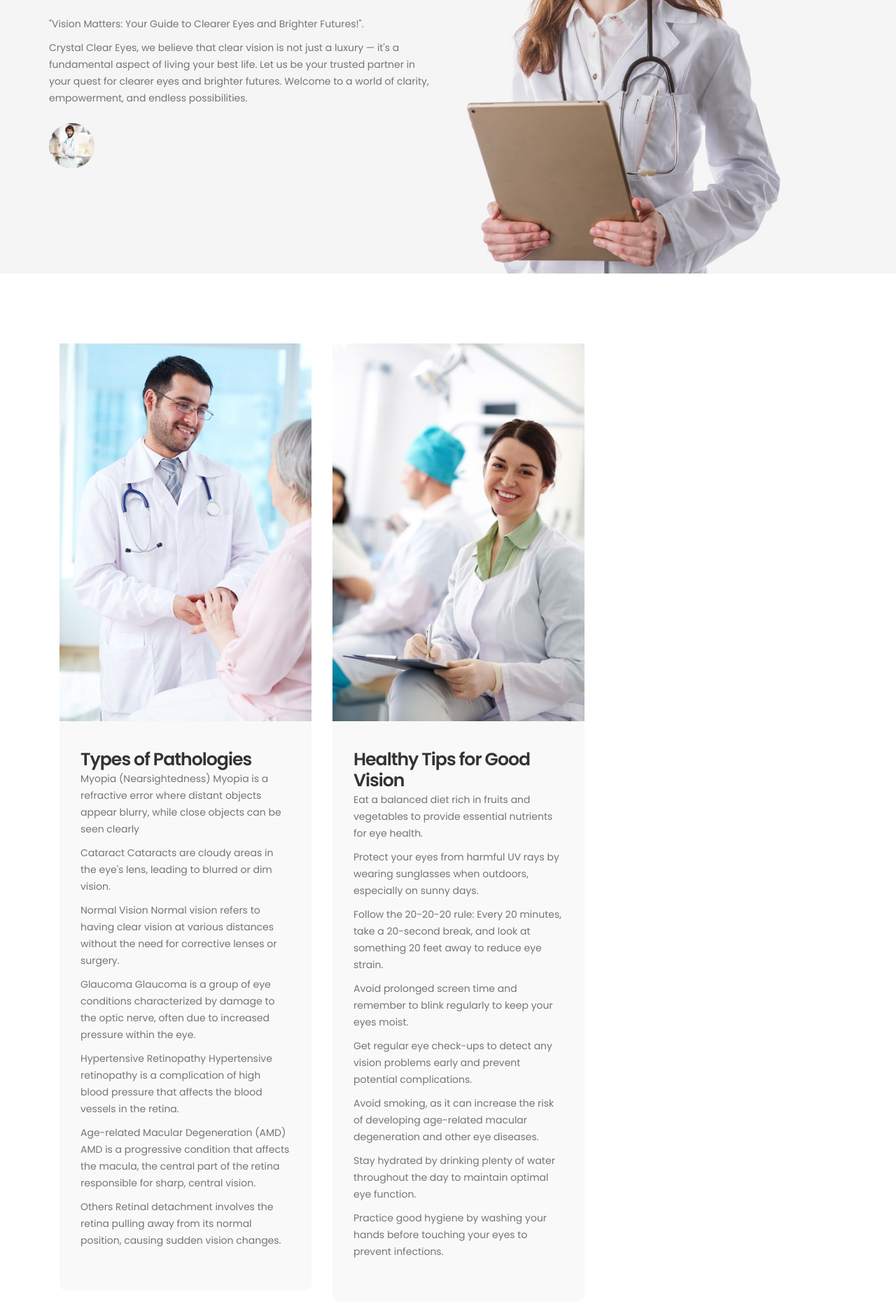
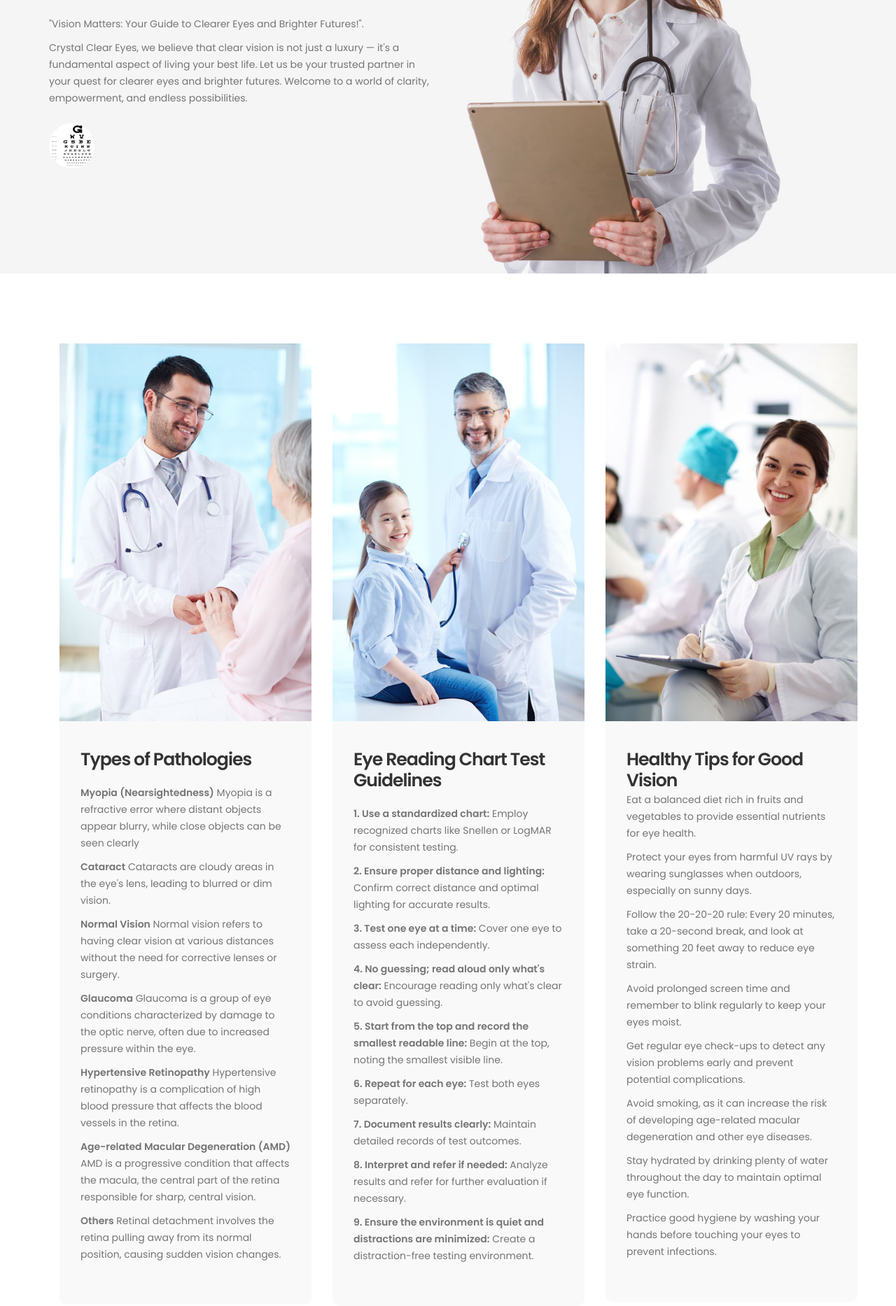
Before and after one commit to aryan2882/VisionSaver, a Django app: page / in a window 1280 px wide. Shown: the part 1053-2920 px from the top of the page at 70% size. Run offline with Django 5.2, Linux system fonts and the light colour scheme; some libraries are stand-ins or nearby versions.

Commit message:
reverted current changes

```diff
--- a/templates/index.html
+++ b/templates/index.html
@@ -80,7 +80,7 @@ http://www.tooplate.com/view/2098-health
                          <li><a href="#top" class="smoothScroll">Home</a></li>
                          <li><a href="#about" class="smoothScroll">About Us</a></li>
                          <li><a href="#team" class="smoothScroll">Pathologies</a></li>
-                         <li><a href="#contact" class="smoothScroll">Contact</a></li>
+                         <li><a href="#appointment" class="smoothScroll">Contact</a></li>
                          <li class="appointment-btn"><a href="{% url 'eye' %}">Check Vision</a></li>
 
                     </ul>
@@ -120,7 +120,7 @@ http://www.tooplate.com/view/2098-health
                                    <div class="caption">
                                         <div class="col-md-offset-1 col-md-10">
                                              <h1>Your Health Benefits</h1>
-                                             <a href="#news" class="section-btn btn btn-default btn-blue smoothScroll">Read more</a>
+                                             <a href="#appointment" class="section-btn btn btn-default btn-blue smoothScroll">Read more</a>
                                         </div>
                                    </div>
                               </div>
@@ -144,7 +144,7 @@ http://www.tooplate.com/view/2098-health
                                    <p>Crystal Clear Eyes, we believe that clear vision is not just a luxury — it's a fundamental aspect of living your best life. Let us be your trusted partner in your quest for clearer eyes and brighter futures. Welcome to a world of clarity, empowerment, and endless possibilities.</p>
                               </div>
                               <figure class="profile wow fadeInUp" data-wow-delay="1s">
-                                   <img src="{% static 'firstApp/images/author-image.jpg' %}" class="img-responsive" alt="">
+                                   <img src="{% static 'firstApp/images/vision.jpeg' %}" class="img-responsive" alt="">
                               </figure>
                          </div>
                     </div>
@@ -163,21 +163,21 @@ http://www.tooplate.com/view/2098-health
                          <div class="team-thumb wow fadeInUp" data-wow-delay="0.4s">
                               <img src="{% static 'firstApp/images/team-image2.jpg' %}" class="img-responsive" alt="">
                                    <div class="team-info">
-                                        <h3>Types of Pathologies</h3>
-                                        <p>Myopia (Nearsightedness)
+                                        <h3>Types of Pathologies</h3><br>
+                                        <p><strong>Myopia (Nearsightedness)</strong>
  Myopia is a refractive error where distant objects appear blurry, while close objects can be seen clearly</p>
-                                        <p>Cataract
+                                        <p><strong>Cataract</strong>
  Cataracts are cloudy areas in the eye's lens, leading to blurred or dim vision.
 </p>
-                                        <p>Normal Vision
+                                        <p><strong>Normal Vision</strong>
  Normal vision refers to having clear vision at various distances without the need for corrective lenses or surgery.</p>
-                                        <p>Glaucoma
+                                        <p><strong>Glaucoma</strong>
  Glaucoma is a group of eye conditions characterized by damage to the optic nerve, often due to increased pressure within the eye.</p>
-                                        <p>Hypertensive Retinopathy
+                                        <p><strong>Hypertensive Retinopathy</strong>
  Hypertensive retinopathy is a complication of high blood pressure that affects the blood vessels in the retina.</p>
-                                        <p>Age-related Macular Degeneration (AMD)
+                                        <p><strong>Age-related Macular Degeneration (AMD)</strong>
  AMD is a progressive condition that affects the macula, the central part of the retina responsible for sharp, central vision.</p>
-                                        <p>Others
+                                        <p><strong>Others</strong>
  Retinal detachment involves the retina pulling away from its normal position, causing sudden vision changes.
 </p>
                                         <ul class="social-icon">
@@ -188,7 +188,29 @@ http://www.tooplate.com/view/2098-health
                                    </div>
                          </div>
                     </div>
+ <div class="col-md-4 col-sm-6">
+                         <div class="team-thumb wow fadeInUp" data-wow-delay="0.4s">
+                              <img src="{% static 'firstApp/images/team-image1.jpg' %}" class="img-responsive" alt="">
+                                   <div class="team-info">
+                                        <h3>Eye Reading Chart Test Guidelines</h3><br>
+<p><strong>1. Use a standardized chart:</strong> Employ recognized charts like Snellen or LogMAR for consistent testing.</p>
+<p><strong>2. Ensure proper distance and lighting:</strong> Confirm correct distance and optimal lighting for accurate results.</p>
+<p><strong>3. Test one eye at a time:</strong> Cover one eye to assess each independently.</p>
+<p><strong>4. No guessing; read aloud only what's clear:</strong> Encourage reading only what's clear to avoid guessing.</p>
+<p><strong>5. Start from the top and record the smallest readable line:</strong> Begin at the top, noting the smallest visible line.</p>
+<p><strong>6. Repeat for each eye:</strong> Test both eyes separately.</p>
+<p><strong>7. Document results clearly:</strong> Maintain detailed records of test outcomes.</p>
+<p><strong>8. Interpret and refer if needed:</strong> Analyze results and refer for further evaluation if necessary.</p>
+<p><strong>9. Ensure the environment is quiet and distractions are minimized:</strong> Create a distraction-free testing environment.</p>
 
+                                        <ul class="social-icon">
+                                             <li><a href="#" class="fa fa-facebook-square"></a></li>
+                                             <li><a href="#" class="fa fa-envelope-o"></a></li>
+                                             <li><a href="#" class="fa fa-flickr"></a></li>
+                                        </ul>
+                                   </div>
+                         </div>
+                    </div>
                     <div class="col-md-4 col-sm-6">
                          <div class="team-thumb wow fadeInUp" data-wow-delay="0.6s">
                               <img src="{% static 'firstApp/images/team-image3.jpg' %}" class="img-responsive" alt="">
@@ -213,6 +235,7 @@ http://www.tooplate.com/view/2098-health
                                         <ul class="social-icon">
                                              <li><a href="#" class="fa fa-twitter"></a></li>
                                              <li><a href="#" class="fa fa-envelope-o"></a></li>
+                                             <li><a href="#" class="fa fa-flickr"></a></li>
                                         </ul>
                                    </div>
                          </div>
@@ -238,7 +261,7 @@ http://www.tooplate.com/view/2098-health
 
                               <!-- SECTION TITLE -->
                               <div class="section-title wow fadeInUp" data-wow-delay="0.4s">
-                                   <h2>Make an appointment</h2>
+                                   <h2>Check with our AI</h2>
                               </div>
 
                               <div class="wow fadeInUp" data-wow-delay="0.8s">
@@ -272,7 +295,8 @@ http://www.tooplate.com/view/2098-health
                                         <input type="tel" class="form-control" id="phone" name="phone" placeholder="Phone">
                                         <label for="Message">Additional Message</label>
                                         <textarea class="form-control" rows="5" id="message" name="message" placeholder="Message"></textarea>
-                                        <button type="submit" class="form-control" id="cf-submit" name="submit">Submit Button</button>
+                                        <button class="appointment-btn" style="background-color: #a5c422; color: white; text-decoration: none; border: none;"><a href="{% url 'eye' %}">Check Vision</a></button>
+
                                    </div>
                               </div>
                         </form>
@@ -313,9 +337,7 @@ http://www.tooplate.com/view/2098-health
                     <div class="col-md-12 col-sm-12 border-top">
                          <div class="col-md-4 col-sm-6">
                               <div class="copyright-text">
-                                   <p>Copyright &copy; 2017 Our Company
-
-                                   | Design: <a href="http://www.tooplate.com" target="_parent">Tooplate</a></p>
+                                   <p>Copyright &copy; 2024 Our Company Vision Saver</p>
                               </div>
                          </div>
                          <div class="col-md-6 col-sm-6">
```
Also changed, not shown: static/firstApp/images/vision.jpeg (added).
